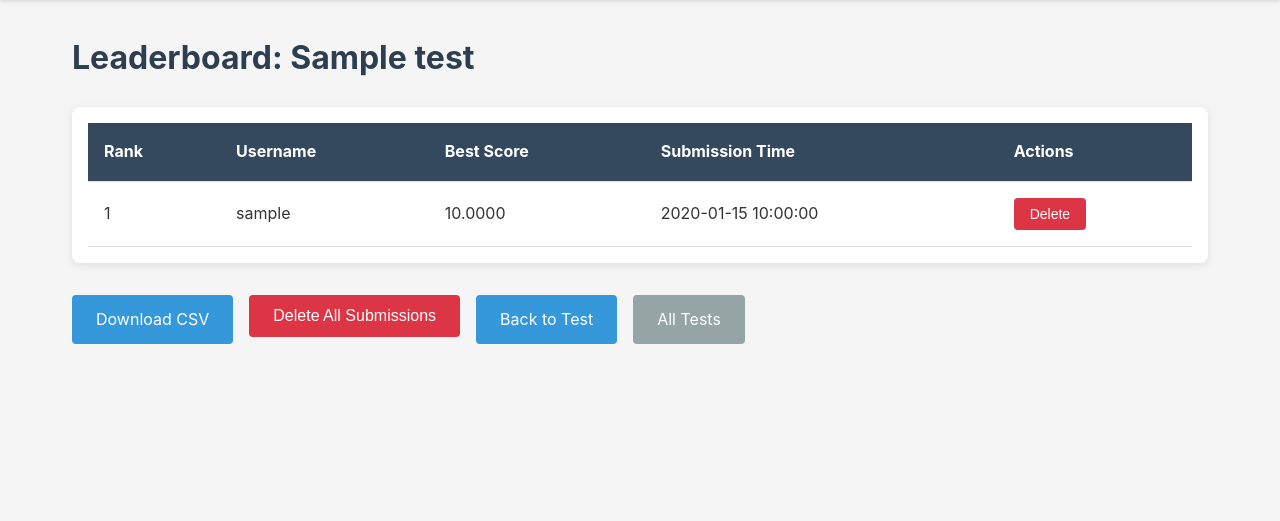
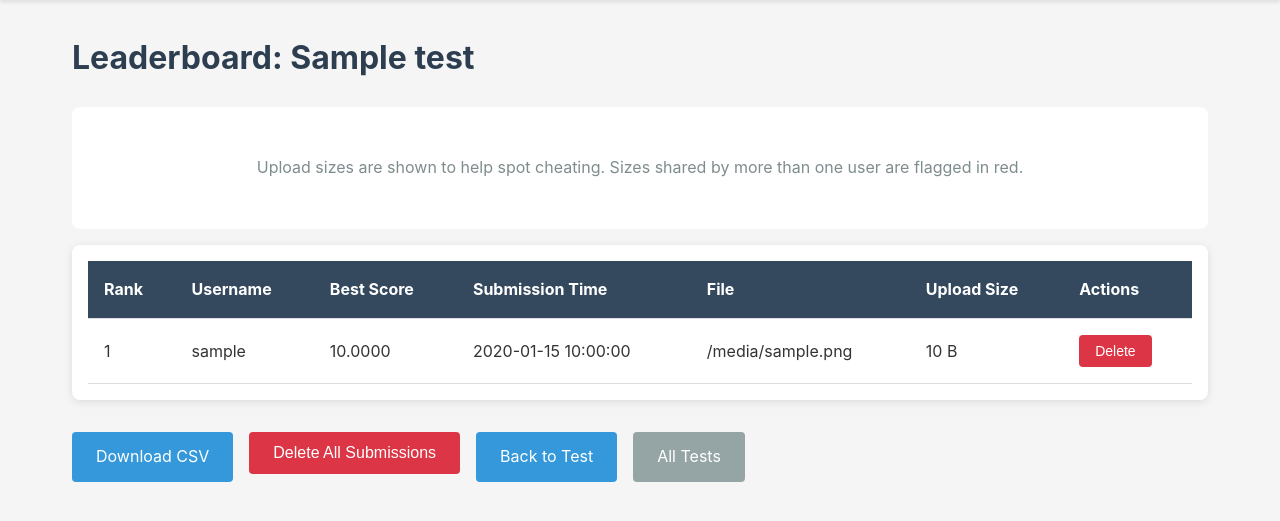
Before and after one commit to Elikplim-N/predict-it, a Flask app: template templates/leaderboard.html in a window 1280 px wide. Shown: the part 142-663 px from the top of the page. Run offline with Flask 3, Linux system fonts and the light colour scheme; the template is opened without the code that fills it: most values are stand-ins (such as "Sample title", 1, 10 or a date in 2020); some libraries are stand-ins or nearby versions.

Commit message:
Show upload sizes on leaderboard to help catch cheating
Track the raw byte size of each prediction upload and surface it to admins
so suspicious submissions are easier to spot.

- Add a filesize column to pi_submissions, with migrations for existing
  SQLite and PostgreSQL databases.
- Record the upload's byte size on submit (insert and best-score update).
- Display File and Upload Size columns on the leaderboard, flagging in red
  any size shared by more than one user (a strong sign of copied uploads).
- Include filename and upload size in the leaderboard CSV download.

Co-Authored-By: Claude Opus 4.8 <noreply@anthropic.com>
Claude-Session: https://claude.ai/code/session_011NiZczu3G8pQiLLTvPDprK

```diff
--- a/app.py
+++ b/app.py
@@ -130,9 +130,12 @@ def init_db():
                     timestamp TEXT NOT NULL,
                     score REAL NOT NULL,
                     filename TEXT,
+                    filesize INTEGER,
                     FOREIGN KEY (test_id) REFERENCES pi_tests (id)
                 )
             ''')
+            # Add filesize to databases created before this column existed.
+            cursor.execute('ALTER TABLE pi_submissions ADD COLUMN IF NOT EXISTS filesize INTEGER')
             db.commit()
         else:
             db.execute('''
@@ -162,9 +165,14 @@ def init_db():
                     timestamp TEXT NOT NULL,
                     score REAL NOT NULL,
                     filename TEXT,
+                    filesize INTEGER,
                     FOREIGN KEY (test_id) REFERENCES pi_tests (id)
                 )
             ''')
+            # Add filesize to databases created before this column existed.
+            existing_cols = [row[1] for row in db.execute('PRAGMA table_info(pi_submissions)').fetchall()]
+            if 'filesize' not in existing_cols:
+                db.execute('ALTER TABLE pi_submissions ADD COLUMN filesize INTEGER')
             db.commit()
 
 _db_initialized = False
@@ -176,6 +184,22 @@ def before_first_request():
     if not _db_initialized:
         init_db()
         _db_initialized = True
+
+def format_filesize(num_bytes):
+    """Render a byte count as a short human-readable string for templates."""
+    if num_bytes is None:
+        return '—'
+    size = float(num_bytes)
+    for unit in ('B', 'KB', 'MB'):
+        if size < 1024 or unit == 'MB':
+            if unit == 'B':
+                return f'{int(size)} {unit}'
+            return f'{size:.1f} {unit}'
+        size /= 1024
+
+
+app.jinja_env.filters['filesize'] = format_filesize
+
 
 @app.errorhandler(413)
 def file_too_large(error):
@@ -400,10 +424,15 @@ def submit_prediction(test_id):
         return redirect(url_for('test_detail', test_id=test_id))
 
     try:
-        content = file.read().decode('utf-8')
+        raw = file.read()
+        content = raw.decode('utf-8')
     except UnicodeDecodeError:
         flash('Could not read the file. Please upload a valid UTF-8 encoded CSV.')
         return redirect(url_for('test_detail', test_id=test_id))
+
+    # Record the raw upload size in bytes so admins can spot suspicious
+    # submissions (e.g. several users uploading byte-identical files).
+    filesize = len(raw)
 
     score, error = calculate_score(content, test['ground_truth'], test['metric'])
     if error:
@@ -422,8 +451,8 @@ def submit_prediction(test_id):
     if existing:
         if _is_better_score(score, existing['score'], test['metric']):
             db.execute(
-                'UPDATE pi_submissions SET timestamp = ?, score = ?, filename = ? WHERE id = ?',
-                (timestamp, score, file.filename, existing['id'])
+                'UPDATE pi_submissions SET timestamp = ?, score = ?, filename = ?, filesize = ? WHERE id = ?',
+                (timestamp, score, file.filename, filesize, existing['id'])
             )
             db.commit()
             flash(f'Submission successful! New best score: {score:.4f}')
@@ -432,8 +461,8 @@ def submit_prediction(test_id):
                   f'{existing["score"]:.4f} was kept.')
     else:
         db.execute(
-            'INSERT INTO pi_submissions (test_id, username, timestamp, score, filename) VALUES (?, ?, ?, ?, ?)',
-            (test_id, session['username'], timestamp, score, file.filename)
+            'INSERT INTO pi_submissions (test_id, username, timestamp, score, filename, filesize) VALUES (?, ?, ?, ?, ?, ?)',
+            (test_id, session['username'], timestamp, score, file.filename, filesize)
         )
         db.commit()
         flash(f'Submission successful! Score: {score:.4f}')
@@ -517,9 +546,10 @@ def download_leaderboard(test_id):
     # Generate CSV
     output = StringIO()
     writer = csv.writer(output)
-    writer.writerow(['Rank', 'Username', 'Score', 'Timestamp'])
+    writer.writerow(['Rank', 'Username', 'Score', 'Timestamp', 'Filename', 'Upload Size (bytes)'])
     for idx, entry in enumerate(leaderboard_data, 1):
-        writer.writerow([idx, entry['username'], entry['score'], entry['timestamp']])
+        writer.writerow([idx, entry['username'], entry['score'], entry['timestamp'],
+                         entry['filename'], entry['filesize']])
 
     from flask import make_response
     csv_output = output.getvalue()
--- a/templates/leaderboard.html
+++ b/templates/leaderboard.html
@@ -6,6 +6,18 @@
 <h1>Leaderboard: {{ test.name }}</h1>
 
 {% if leaderboard %}
+    {# Count how many uploads share each byte size: identical sizes across
+       different users are a strong sign of copied/shared submissions. #}
+    {% set size_counts = {} %}
+    {% for entry in leaderboard %}
+        {% if entry.filesize is not none %}
+            {% set _ = size_counts.update({entry.filesize: size_counts.get(entry.filesize, 0) + 1}) %}
+        {% endif %}
+    {% endfor %}
+    <p class="empty-state" style="margin-bottom: 1rem;">
+        Upload sizes are shown to help spot cheating. Sizes shared by more than
+        one user are flagged in red.
+    </p>
     <div class="table-container">
         <table class="leaderboard-table">
             <thead>
@@ -14,6 +26,8 @@
                     <th>Username</th>
                     <th>Best Score</th>
                     <th>Submission Time</th>
+                    <th>File</th>
+                    <th>Upload Size</th>
                     <th>Actions</th>
                 </tr>
             </thead>
@@ -24,6 +38,10 @@
                     <td>{{ entry.username }}</td>
                     <td>{{ "%.4f"|format(entry.score) }}</td>
                     <td>{{ entry.timestamp }}</td>
+                    <td>{{ entry.filename or '—' }}</td>
+                    <td {% if entry.filesize is not none and size_counts[entry.filesize] > 1 %}style="color: #dc3545; font-weight: bold;" title="Same upload size as {{ size_counts[entry.filesize] - 1 }} other submission(s)"{% endif %}>
+                        {{ entry.filesize|filesize }}
+                    </td>
                     <td>
                         <form method="POST" action="{{ url_for('delete_submission', submission_id=entry.id) }}"
                               onsubmit="return confirm('Delete {{ entry.username }}\'s submission? This cannot be undone.');"
```
